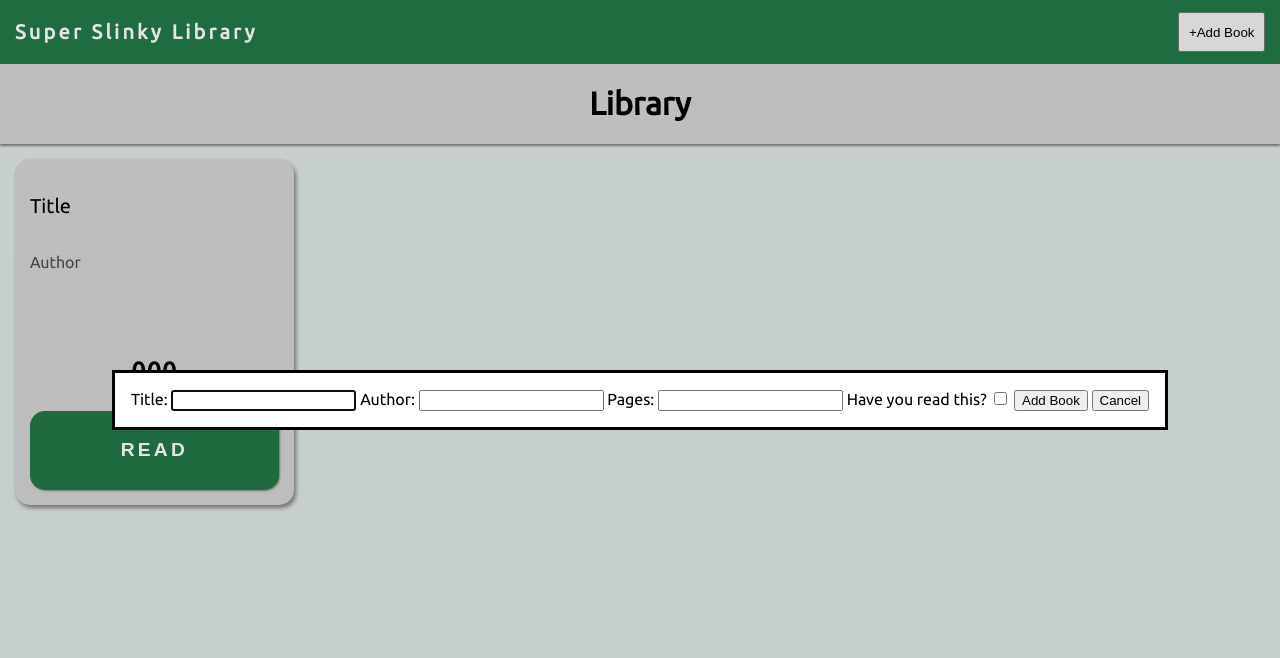
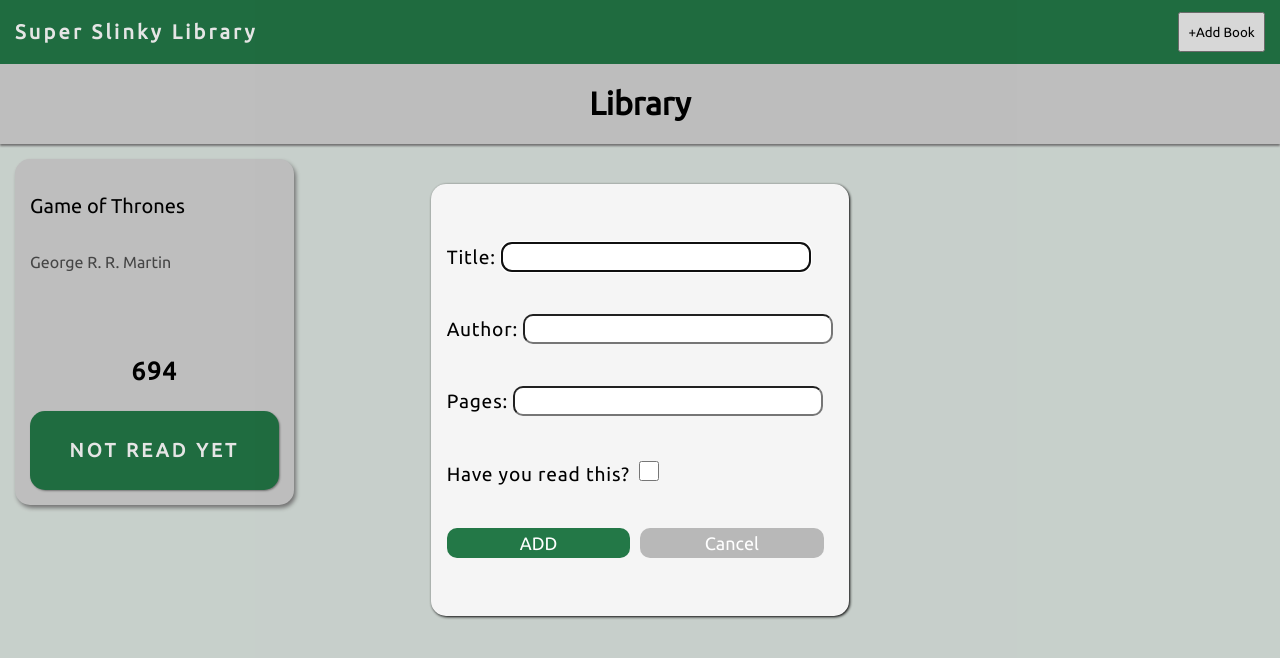
Before and after one commit to TheBiggestTrees/Library-App, a plain HTML site: page index.html in a window 1280 px wide. Both pictures are taken after a click on the button "+Add Book". Drawn offline with Linux system fonts and the light colour scheme.

Commit message:
Really need to commit more
Added dynamically spawned cards
added modal styles

```diff
--- a/index.html
+++ b/index.html
@@ -10,10 +10,10 @@
 
 <dialog>
 
+    <div class="inputBox">
         <label for="titleInput">Title:
             <input type="text" name="title" id="titleInput" method="dialog">
         </label>
-
         <label for="authorInput">Author:
             <input type="text" name="author" id="authorInput" method="dialog">
         </label>
@@ -21,14 +21,15 @@
         <label for="pagesInput">Pages:
             <input type="number" name="pages" id="pagesInput" method="dialog">
         </label>
-
         <label for="isReadInput">Have you read this?
             <input type="checkbox" name="isRead" id="isReadInput" method="dialog">
         </label>
 
-    <button type="submit" class="addBookBtn" method="dialog">Add Book</button>
-
+        <div class="inputButtons">
+            <button id="bookAdd" type="submit" class="addBookBtn" method="dialog">ADD</button>
             <button id="closeModal" method="dialog">Cancel</button>
+        </div>
+    </div>
 
 </dialog>
 
@@ -43,14 +44,6 @@
             <div class="library">
                 <h1>Library</h1>
             </div>
-            <div class="bookCard">
-                <p class="title">Title</p>
-                <p class="author">Author</p>
-                <p class="pages">000</p>
-                <button type="button" class="isRead">READ</button>
-            </div>
-
-
         </div>
     </div>
 </body>
--- a/script.js
+++ b/script.js
@@ -1,17 +1,23 @@
 const myLibrary = [
     {
-        title: "A Game of Thrones",
+        name: "Game of Thrones",
         author: "George R. R. Martin",
         pages: 694,
-        read: false
+        readStatus: false
     }
 ]
 
+const mainContent = document.querySelector('.mainContent')
+
 const dialog = document.querySelector("dialog");
 const addButton = document.getElementById('openModal');
-const cancelButton = document.getElementById('closeModal')
+const cancelButton = document.getElementById('closeModal');
+const bookAddBtn = document.getElementById('bookAdd');
 
-// const titleInput = document.querySelector('');
+const titleInput = document.getElementById('titleInput');
+const authorInput = document.getElementById('authorInput');
+const pagesInput = document.getElementById('pagesInput');
+const isReadInput = document.getElementById('isReadInput');
 
 function Book(name, author, pages, readStatus) {
     //constructor
@@ -21,12 +27,64 @@ function Book(name, author, pages, readStatus) {
     this.readStatus = readStatus;
 }
 
+//Shows Library on page
+myLibrary.map((book) => {
+
+    const bookCard = document.createElement('div');
+    bookCard.classList = 'bookCard';
+
+    function getReadStatus() {
+        if(book.readStatus === true) {
+            return 'READ'
+        } else {
+            return 'NOT READ YET'
+        }
+    }
+
+    const content = `
+        <p class="name">${book.name}</p>
+        <p class="author">${book.author}</p>
+        <p class="pages">${book.pages}</p>
+        <button type="button" class="isRead">${getReadStatus()}</button>
+    `;
+
+    bookCard.innerHTML += content;
+
+    mainContent.appendChild(bookCard)
+})
+
 const addBookToLibrary = () => {
     // do stuff here
     const name = titleInput.value;
     const author = authorInput.value;
     const pages = pagesInput.value;
-    const isRead = isReadInput.value;
+    const isRead = isReadInput.checked;
+
+    const newBook = new Book(name, author, pages, isRead);
+
+    myLibrary.push(newBook);
+
+    const bookCard = document.createElement('div');
+    bookCard.classList = 'bookCard';
+
+    function getReadStatus() {
+        if(newBook.readStatus === true) {
+            return 'READ'
+        } else {
+            return 'NOT READ YET'
+        }
+    }
+
+    const content = `
+        <p class="name">${newBook.name}</p>
+        <p class="author">${newBook.author}</p>
+        <p class="pages">${newBook.pages}</p>
+        <button type="button" class="isRead">${getReadStatus()}</button>
+    `;
+
+    bookCard.innerHTML += content;
+
+    mainContent.appendChild(bookCard)
 }
 
 addButton.addEventListener("click", () => {
@@ -36,3 +94,12 @@ addButton.addEventListener("click", () => {
 cancelButton.addEventListener("click", () => {
     dialog.close();
 })
+
+bookAddBtn.addEventListener("click", () => {
+    addBookToLibrary();
+    dialog.close();
+})
+
+myLibrary[0].readStatus = true;
+
+console.log(myLibrary[0].readStatus)
--- a/style.css
+++ b/style.css
@@ -1,13 +1,16 @@
 @font-face {
     font-family: ubuntu;
     src: url('./Ubuntu-Regular.ttf');
+}
+
+* {
+    font-family: ubuntu;
 }
 
 body {
     margin: 0;
     padding: 0;
     background-color: #dee7e2;
-    font-family: ubuntu;
 }
 
 .container {
@@ -20,6 +23,85 @@ body {
     background-color: #237847;
     grid-template-columns: 1fr 1fr;
     padding: 0px 15px;
+}
+
+dialog {
+    border: none !important;
+    border-radius: 15px;
+    box-shadow: 1px 1px 3px black;
+    background-color: whitesmoke;
+}
+
+.inputBox {
+    display: flex;
+    flex-direction: column;
+    justify-content: space-evenly;
+    height: 50vh;
+}
+
+label {
+    letter-spacing: .05rem;
+    font-size: larger;
+}
+
+#titleInput {
+    border-radius: 10px;
+    font-size: 20px;
+}
+
+#authorInput {
+    border-radius: 10px;
+    font-size: 20px;
+}
+
+#pagesInput {
+    border-radius: 10px;
+    font-size: 20px;
+}
+
+#isReadInput {
+    width: 20px;
+    height: 20px;
+}
+
+.inputButtons {
+    display: grid;
+    grid-template-columns: 1fr 1fr;
+
+}
+
+.addBookBtn {
+    height: 30px;
+    width: 95%;
+    background-color: #237847;
+    color: white;
+    font-size: large;
+    border: none;
+    border-radius: 10px;
+}
+
+.addBookBtn:hover {
+    width: 96%;
+    height: 32px;
+    border: 1px solid rgb(0, 0, 0);
+    transition: all 1s ease;
+}
+
+#closeModal {
+    width: 95%;
+    height: 30px;
+    background-color: #b8b8b8;
+    color: white;
+    font-size: large;
+    border: none;
+    border-radius: 10px;
+}
+
+#closeModal:hover {
+    width: 96%;
+    height: 32px;
+    border: 1px solid rgb(0, 0, 0);
+    transition: all 1s ease;
 }
 
 .appTitle {
@@ -67,13 +149,15 @@ h1 {
     padding: 15px;
 }
 
-.title {
+.name {
+    grid-column: 1 / 5;
     grid-row: 1 / 2;
     font-size: 20px;
     font-weight: 300;
 }
 
 .author {
+    grid-column: 1 / 5;
     grid-row: 2 / 3;
     margin-top: 0;
     color: rgb(77, 77, 77);
```
Lines whose indentation alone changed are shown as unchanged.
